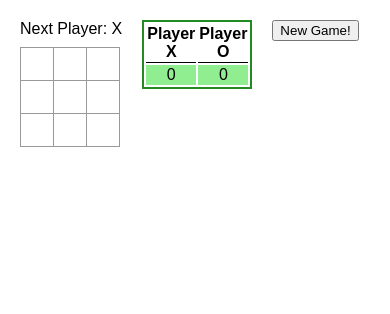
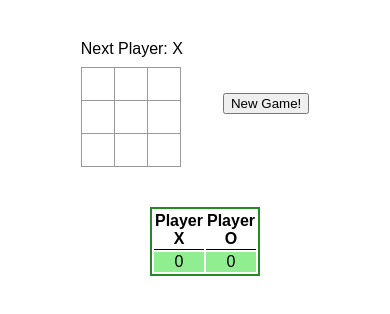
Before and after one commit to ankit-Kumar-4/board-games, a Next.js app: page / in a window 390 px wide. Shown: the top 314 px of the page. Built offline with nearby package versions, Linux system fonts and the light colour scheme.

Commit message:
fixed layout for mobile

```diff
--- a/src/app/globals.css
+++ b/src/app/globals.css
@@ -87,10 +87,23 @@ body {
 
 .game {
   display: flex;
-  flex-direction: row;
+  flex-direction: column;
+  align-items: center;
+}
+
+.game-board {
+  margin-right: 20px;
+}
+
+.game-row {
+  display: flex;
+  justify-content: center;
+  margin: 20px 0;
+  align-items: center;
 }
 
 .game-info {
+  justify-content: center;
   margin-left: 20px;
 }
 
--- a/src/app/page.tsx
+++ b/src/app/page.tsx
@@ -144,14 +144,16 @@ export default function Game() {
 
   return (
     <div className="game">
-      <div className="game-board">
-        <Board xIsNext={xIsNext} squares={currentSquares} onPlay={handlePlay} handleScore={handleScore} />
+      <div className="game-row">
+        <div className="game-board">
+          <Board xIsNext={xIsNext} squares={currentSquares} onPlay={handlePlay} handleScore={handleScore} />
+        </div>
+        <div className="game-info">
+          {moves}
+        </div>
       </div>
-      <div>
+      <div className="game-row">
         <Table data={score} />
-      </div>
-      <div className="game-info">
-        {moves}
       </div>
     </div>
   );
```
